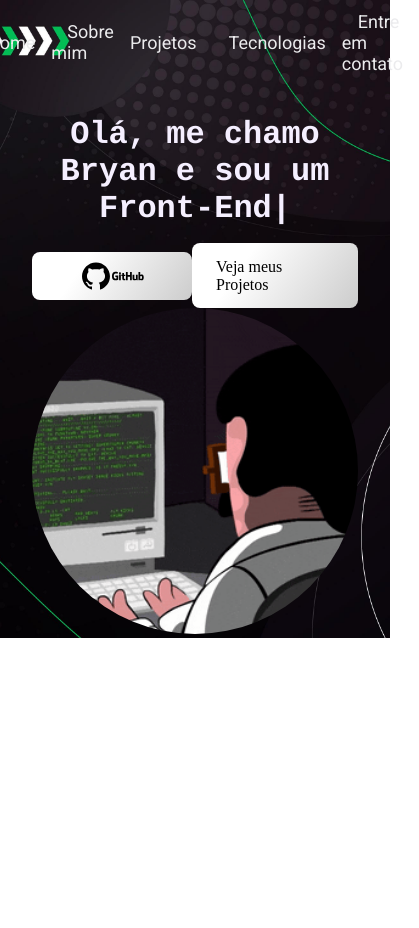
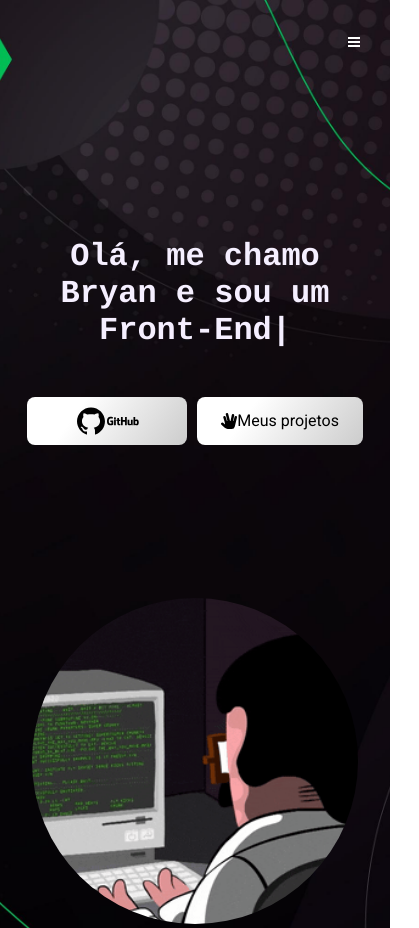
Before and after one commit to bryanbruzinga/Portfolio, a Next.js app: page / in a window 390 px wide. Shown: the whole page, 419 px wide, since content can reach past the window. Before the commit the page ends 844 px from the top, so only its background shows below. Built offline with nearby package versions, Linux system fonts and the light colour scheme; a web font is replaced by a local one.

Commit message:
menu mobile adicionado

```diff
--- a/src/components/Header.module.scss
+++ b/src/components/Header.module.scss
@@ -1,6 +1,5 @@
 .headerContainer {
     height: 10vh;
-    padding: 1rem;
     display: flex;
     align-items: center;
     justify-content: center;
@@ -9,18 +8,94 @@
         width: 70rem;
         display: flex;
         justify-content: flex-end;
+        position: relative;
+
+        button {
+            background: none;
+            border: none;
+            cursor: pointer;
+            border-radius: 50%;
+            padding: 1rem;
+            align-items: center;
+            color: #fff;
+            font-size: 0;
+            margin: 10px;
+            position: relative;
+            z-index: 300;
+
+            &::before {
+                margin-right: 4px;
+                content: '';
+                display: inline-block;
+                height: 2px;
+                width: 12px;
+                background: #fff;
+                box-shadow: 0 4px #fff, 0 -4px #fff;
+                transition: transform .3s;
+            }
+
+            &.active {
+                color: #38b143;
+
+                &::before {
+                    transform: rotate(90deg);
+                }
+            }
+
+            @media (min-width: 750px) {
+                display: none;
+            }
+        }
+
+        .menuMobile {
+            display: flex;
+            flex-direction: column;
+            position: absolute;
+            align-items: center;
+            justify-content: center;
+            left: 0;
+            top: -10px;
+            background: rgba(0, 0, 0, .9);
+            width: 100%;
+            height: 50vh;
+            z-index: 3;
+
+            li {
+                margin: .5rem;
+            }
+        }
 
         ul {
             display: flex;
             align-items: center;
             justify-content: space-evenly;
+            animation: show-up .2s ease-in;
+
+            @media (max-width: 750px) {
+                display: none;
+            }
 
             a {
                 padding: .5rem 1rem;
                 font-size: 1.125rem;
                 color: #EBEBED;
                 font-family: var(--primary-font);
+                transition: color .2s ease-in;
+
+                &:hover {
+                    color: var(--button);
+                }
             }
         }
     }
 }
+
+@keyframes show-up {
+    from {
+        opacity: 0;
+        transform: translateX(-200px);
+      } to {
+        opacity: 1;
+        transform: translateX(initial);
+      }
+}
--- a/src/components/Header.tsx
+++ b/src/components/Header.tsx
@@ -1,11 +1,19 @@
+import React from 'react';
 import Link from "next/link";
 import styles from "./Header.module.scss";
 
 const Header = () => {
+  const [menuMobile, setMenuMobile] = React.useState<boolean>(false)
+
+  function toggleMenu() {
+    setMenuMobile(!menuMobile)
+  }
+
   return (
     <header className={styles.headerContainer}>
       <nav>
-        <ul>
+        <button onClick={toggleMenu} className={menuMobile && styles.active}></button>
+        <ul className={menuMobile && `${styles.menuMobile}`}>
           <li>
             <Link href="/">Home</Link>
           </li>
--- a/src/pages/Home.module.scss
+++ b/src/pages/Home.module.scss
@@ -8,7 +8,7 @@
     padding: 0 2rem;
 
     @media (max-width: 862px) {
-        height: 100%;
+        height: 100vh;
         flex-direction: column;
         gap: 0;
     }
@@ -43,6 +43,10 @@
             justify-content: space-around;
             width: 100%;
 
+            @media (max-width: 862px) {
+                margin: 2rem;
+            }
+
             a {
                 background: linear-gradient(125deg, rgba(255,255,255,1) 31%, rgba(204,204,204,1) 100%);
                 border-radius: .5rem;
@@ -50,6 +54,7 @@
                 transition: all .3s ease-in-out;
                 display: flex;
                 align-items: center;
+                font-family: var(--primary-font);
 
                 &:first-child {
                     padding: .5rem 3rem;
@@ -84,5 +89,9 @@
     img {
         border-radius: 50%;
 
+        @media (max-width: 650px) {
+            height: 300px;
+            width: 300px;
+        }
     }
 }
--- a/src/pages/index.tsx
+++ b/src/pages/index.tsx
@@ -5,13 +5,13 @@ import TypeWritter from '../components/Typewritter';
 import {motion} from 'framer-motion'
 import {GoLogoGithub} from 'react-icons/go'
 import {AiFillGithub} from 'react-icons/ai'
+import {FaHandSpock} from 'react-icons/fa'
 import Image from 'next/image';
 
 export default function Home() {
 
   return (
     <main className={styles.mainContainer}>
-
         <section className={styles.mainLeft}>
           <TypeWritter />
           <div className={styles.mainLinks}>
@@ -23,7 +23,7 @@ export default function Home() {
             </Link>
             <Link href="/projects">
               <a>
-                Veja meus Projetos
+               <FaHandSpock />Meus projetos
               </a>
             </Link>
           </div>
```
Also changed, not shown: 1 other file (tests, documents, lock files or other folders).
